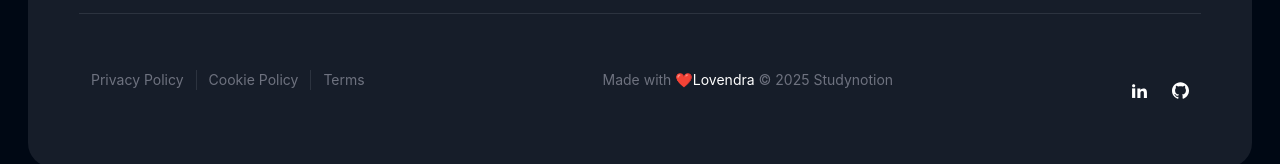
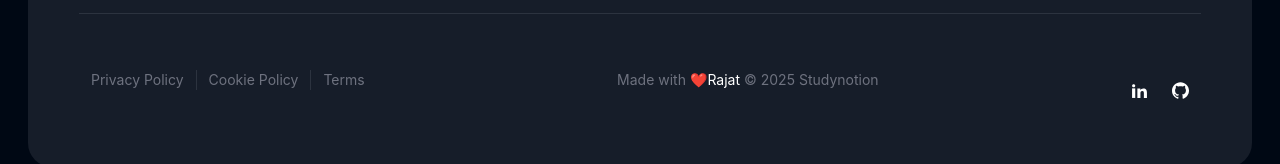
Before and after one commit to lovendra0102/Ed-Tech-Platform, a React (Vite) app in the folder frontend/: page / in a window 1280 px wide. Shown: the part 6096-6260 px from the top of the page. Built offline with nearby package versions, Linux system fonts and the light colour scheme; no server answers; a web font is replaced by a local one.

Commit message:
Update Footer.jsx

```diff
--- a/frontend/src/components/common/Footer.jsx
+++ b/frontend/src/components/common/Footer.jsx
@@ -178,17 +178,17 @@ const Footer = () => {
 
               <Link to='https://github.com/Aniruddha-Gade' target="__blank" className="text-white hover:underline mr-1"
               >
-                Lovendra
+                Rajat
               </Link>
             </div>
             <span> © 2025 Studynotion</span>
           </div>
 
           <div className="flex items-center">
-            <a href="https://www.linkedin.com/in/adarsh-kumar0412/" className="text-white p-3 hover:bg-richblack-700 rounded-full duration-300" target="_blank" rel="noopener noreferrer">
+            <a href="https://www.linkedin.com/in/rajat-saroj-5829b6315/" className="text-white p-3 hover:bg-richblack-700 rounded-full duration-300" target="_blank" rel="noopener noreferrer">
               <ImLinkedin2 size={17} />
             </a>
-            <a href="https://github.com/Adarsh-kumar12-sys" className="text-white p-3 hover:bg-richblack-700 rounded-full duration-300" target="_blank" rel="noopener noreferrer">
+            <a href="https://github.com/Rajat-Saroj" className="text-white p-3 hover:bg-richblack-700 rounded-full duration-300" target="_blank" rel="noopener noreferrer">
               <ImGithub size={17} />
             </a>
           </div>
```
